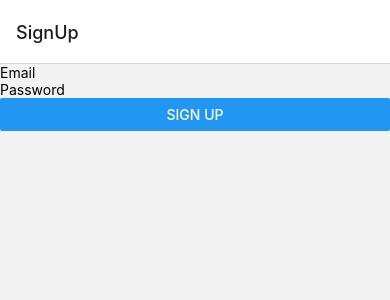
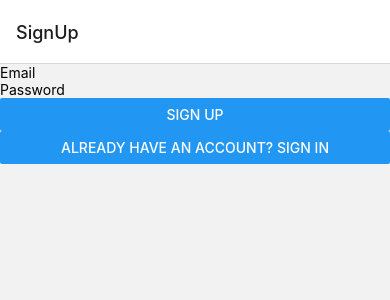
Before and after one commit to LisaSamWang/EcoEarn, a React Native app: screen / in a window 390 px wide. Shown: the top 300 px of the page. Built offline with nearby package versions, Linux system fonts and the light colour scheme.

Commit message:
move between sign up and sign in

```diff
--- a/AuthScreens.tsx
+++ b/AuthScreens.tsx
@@ -37,6 +37,7 @@ export function SignUpScreen({ navigation }: { navigation: AuthScreenNavigationP
       <TextInput placeholder="Email" onChangeText={text => setEmail(text)} />
       <TextInput placeholder="Password" onChangeText={text => setPassword(text)} secureTextEntry />
       <Button title="Sign Up" onPress={signUp} />
+      <Button title="Already have an account? Sign In" onPress={() => navigation.navigate('SignIn')} />
     </View>
   );
 }
@@ -61,6 +62,7 @@ export function SignInScreen({ navigation }: { navigation: AuthScreenNavigationP
       <TextInput placeholder="Email" onChangeText={text => setEmail(text)} />
       <TextInput placeholder="Password" onChangeText={text => setPassword(text)} secureTextEntry />
       <Button title="Sign In" onPress={signIn} />
+      <Button title="Don't have an account? Sign Up" onPress={() => navigation.navigate('SignUp')} />
     </View>
   );
 }
```
